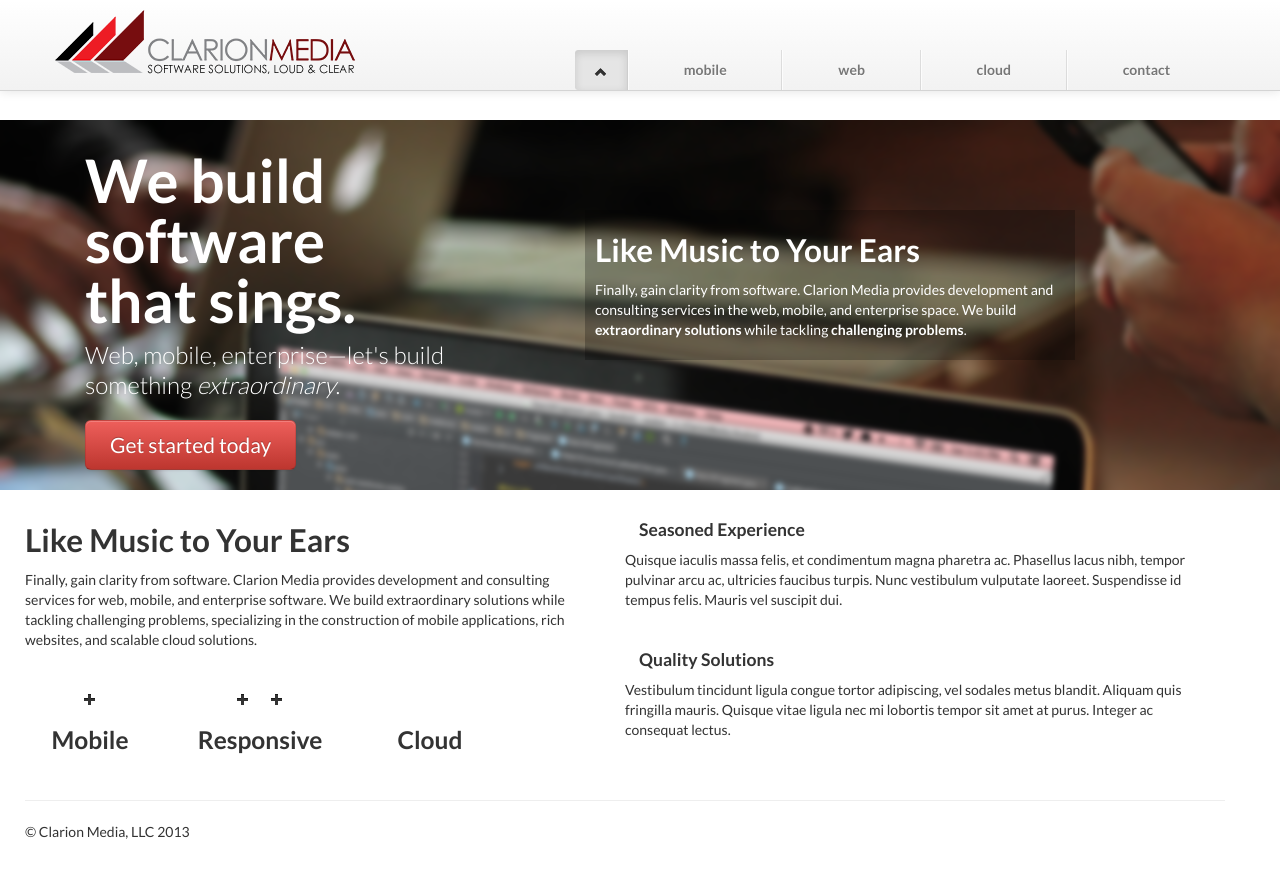
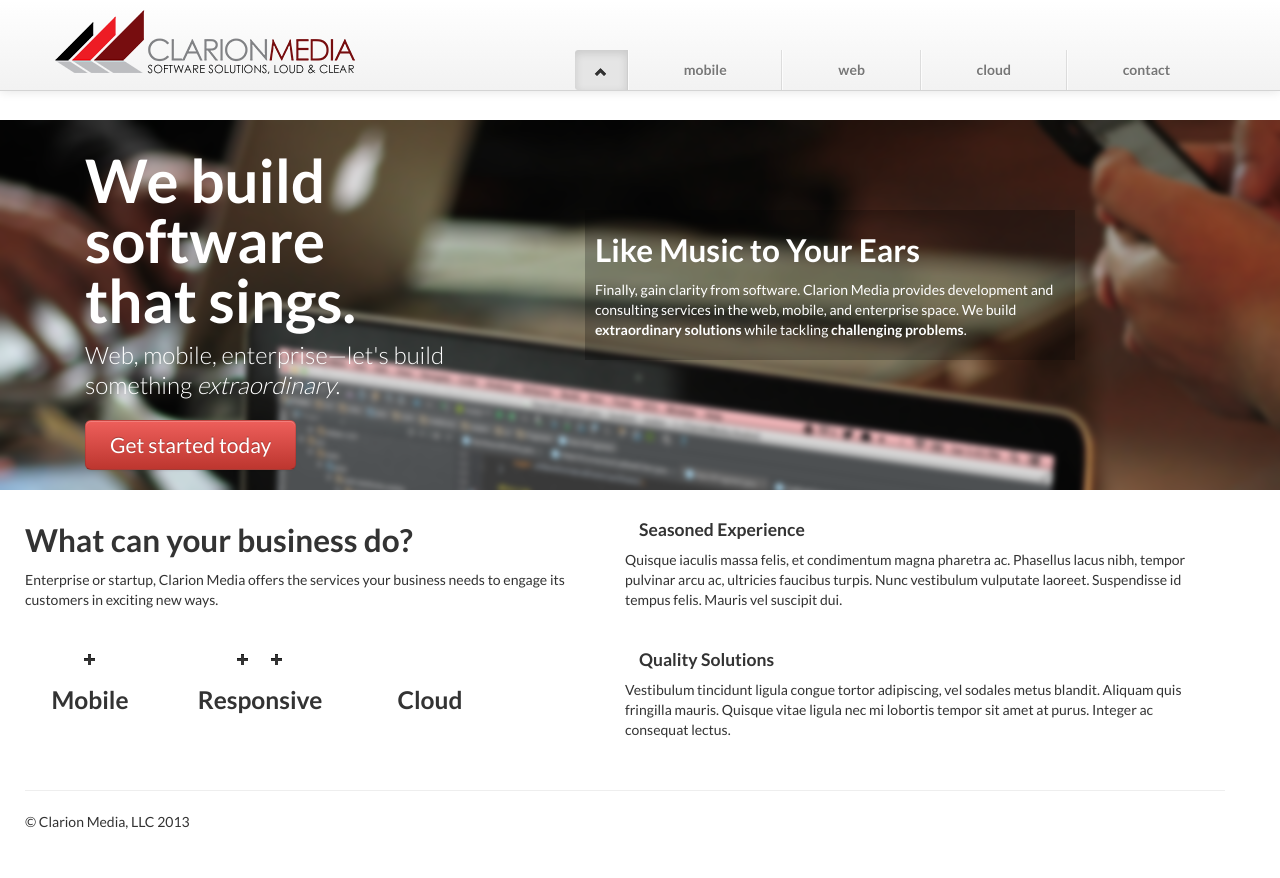
Before and after one commit to ClarionMedia/clarionmedia.com, a plain HTML site: page index.html in a window 1280 px wide. Drawn offline with Linux system fonts and the light colour scheme.

Commit message:
New body copy.

```diff
--- a/index.html
+++ b/index.html
@@ -73,8 +73,9 @@
       <div class="row">
         <div class="row">
           <div class="span6">
-            <h2>Like Music to Your Ears</h2>
-            <p>Finally, gain clarity from software. Clarion Media provides development and consulting services for web, mobile, and enterprise software. We build extraordinary solutions while tackling challenging problems, specializing in the construction of mobile applications, rich websites, and scalable cloud solutions.</p>
+            <h2>What can your business do?</h2>
+            <p>Enterprise or startup, Clarion Media offers the services your business needs to engage its customers
+              in exciting new ways. </p>
 
           <div class="row service-list">
             <div class="span2 text-center">
```
